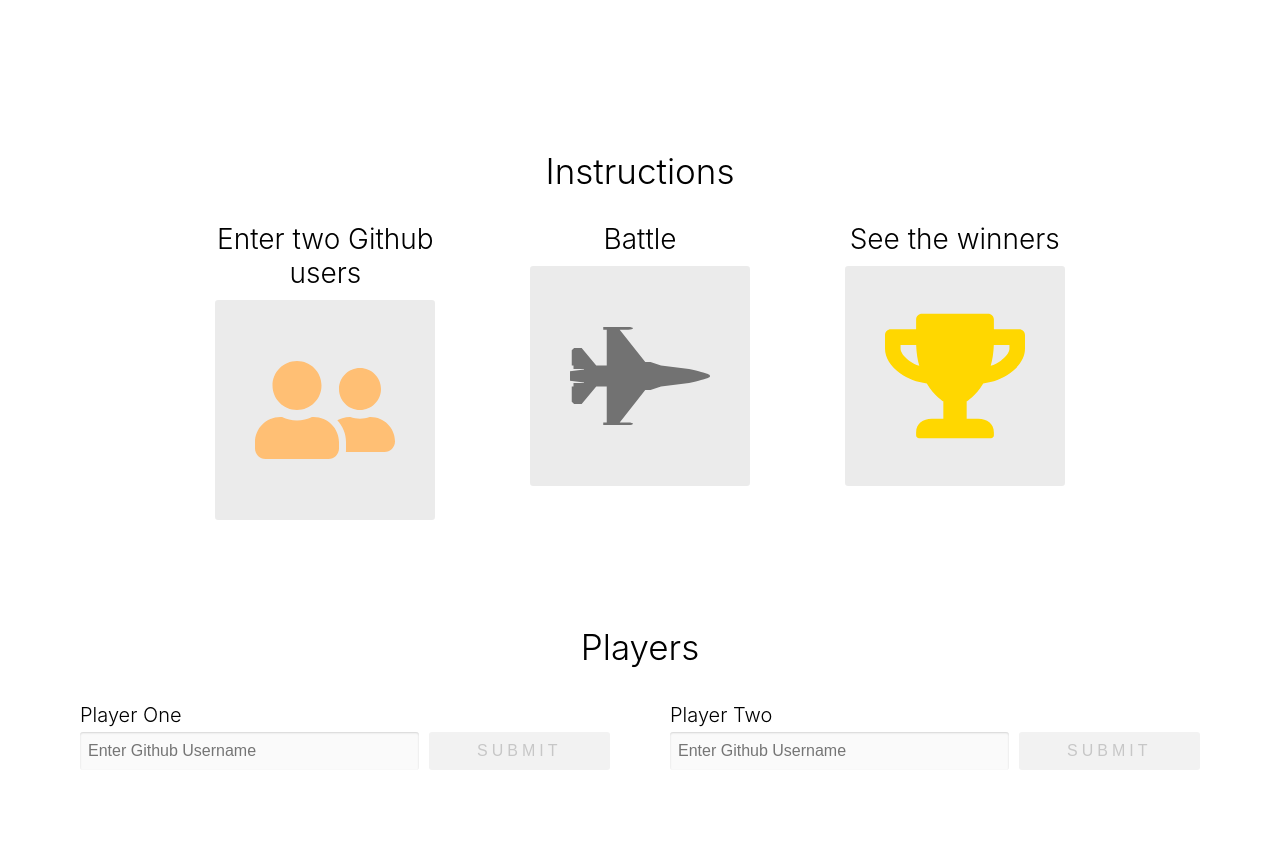
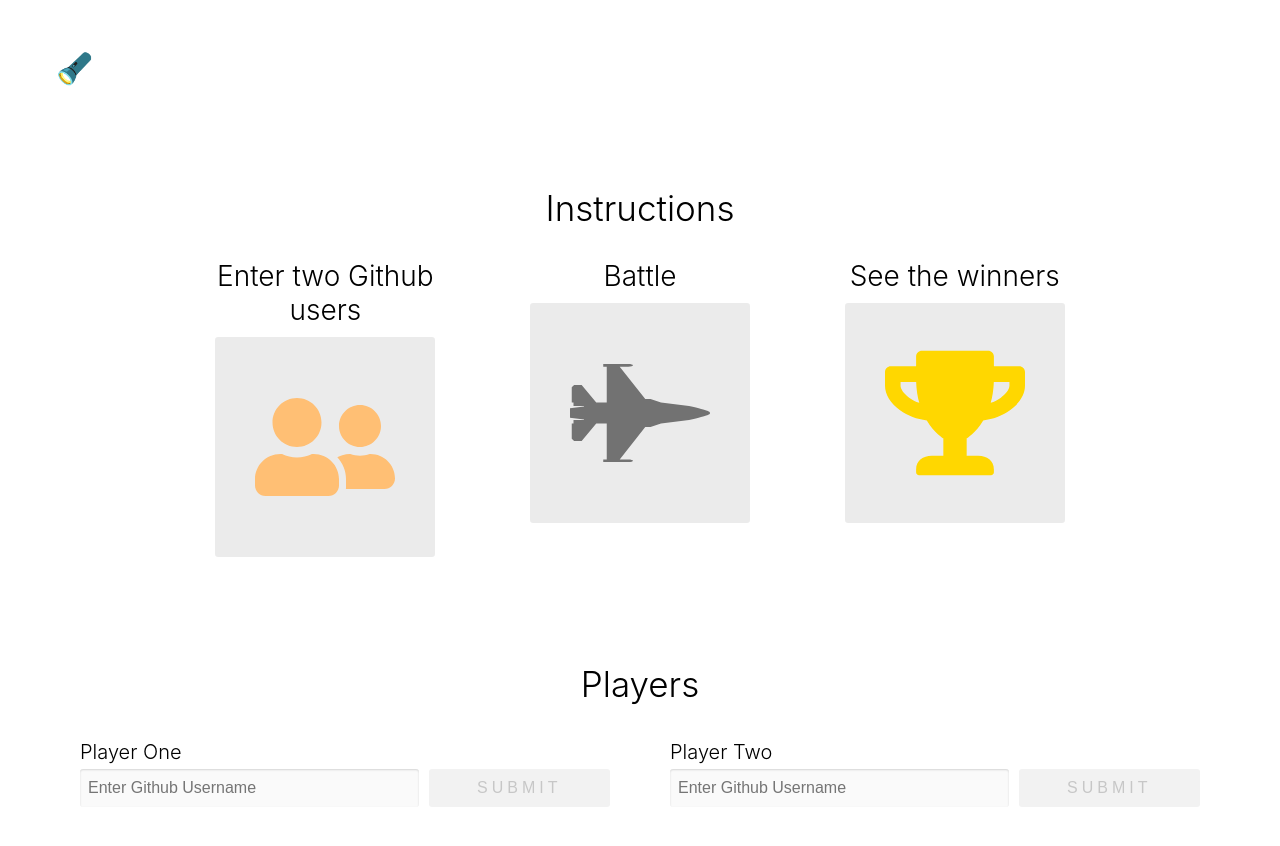
Before and after one commit to jemadd04/github-battle, a React app: page / in a window 1280 px wide. Built offline with nearby package versions, Linux system fonts and the light colour scheme.

Commit message:
added dark mode toggle with context api

```diff
--- /dev/null
+++ b/app/components/Nav.js
@@ -0,0 +1,20 @@
+import React from 'react';
+import { ThemeConsumer } from '../contexts/theme';
+
+export default function Nav() {
+  return (
+    <ThemeConsumer>
+      {({ theme, toggleTheme }) => (
+        <nav className='row space-between'>
+          <button
+            style={{ fontSize: 30 }}
+            className='btn-clear'
+            onClick={toggleTheme}
+          >
+            {theme === 'light' ? '🔦' : '💡'}
+          </button>
+        </nav>
+      )}
+    </ThemeConsumer>
+  );
+}
--- /dev/null
+++ b/app/contexts/theme.js
@@ -0,0 +1,6 @@
+import React from 'react';
+
+const { Consumer, Provider } = React.createContext();
+
+export const ThemeConsumer = Consumer;
+export const ThemeProvider = Provider;
--- a/app/index.css
+++ b/app/index.css
@@ -23,6 +23,12 @@ li {
   max-width: 1200px;
   margin: 0 auto;
   padding: 50px;
+}
+
+.dark {
+  color: #dadada;
+  background: #1c2022;
+  min-height: 100%;
 }
 
 .flex-center {
--- a/app/index.js
+++ b/app/index.js
@@ -3,14 +3,34 @@ import ReactDOM from 'react-dom';
 import './index.css';
 import Popular from './components/Popular';
 import Battle from './components/Battle';
+import { ThemeProvider } from './contexts/theme';
+import Nav from './components/Nav';
 
 // This defines the component
 class App extends React.Component {
+  constructor(props) {
+    super(props);
+
+    this.state = {
+      theme: 'light',
+      toggleTheme: () => {
+        this.setState(({ theme }) => ({
+          theme: theme === 'light' ? 'dark' : 'light',
+        }));
+      },
+    };
+  }
   render() {
     return (
-      <div className='container'>
-        <Battle />
-      </div>
+      <ThemeProvider value={this.state}>
+        <div className={this.state.theme}>
+          <div className='container'>
+            <Nav />
+
+            <Battle />
+          </div>
+        </div>
+      </ThemeProvider>
     );
   }
 }
```
Also changed, not shown: notes.txt (+11 -1 lines).
